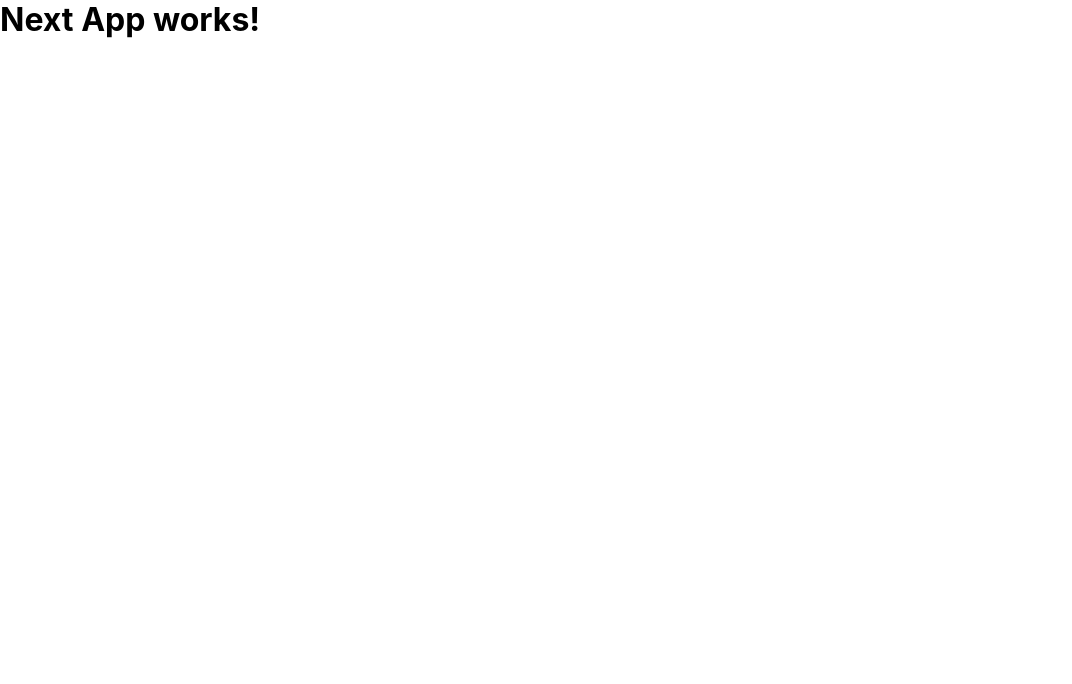
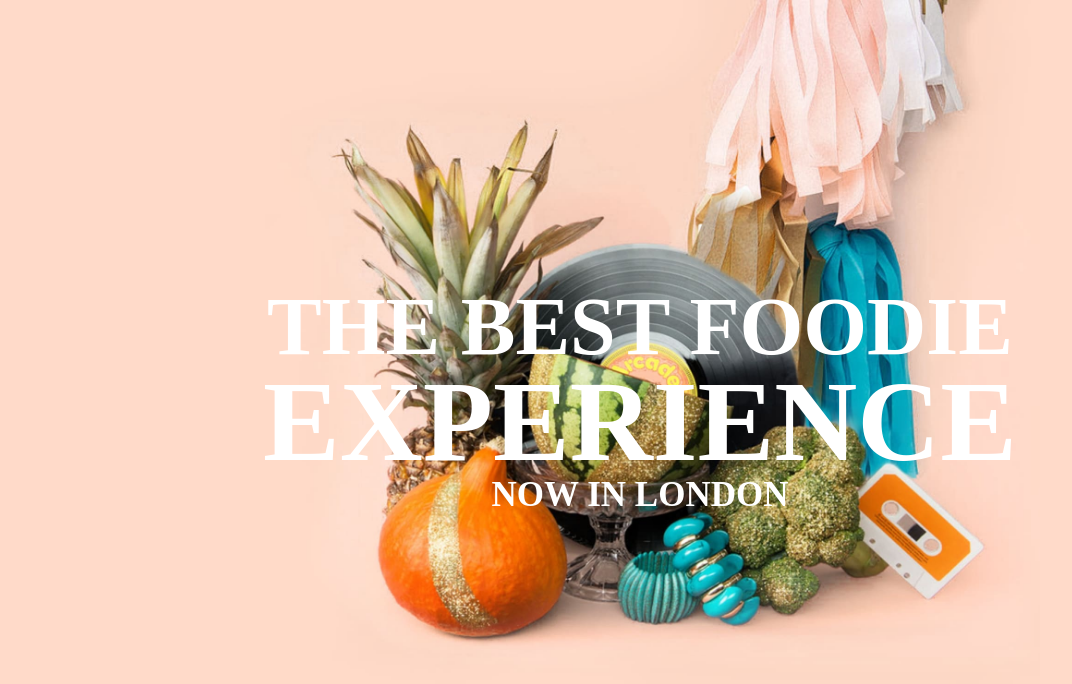
Before and after one commit to dhanukaperera/mintango-restaurant-nextjs, a Next.js app: page / in a window 1280 px wide. Shown: the top 684 px of the page, without its empty margins (0-1072 px from the left). Built offline with nearby package versions, Linux system fonts and the light colour scheme.

Commit message:
add hero section

```diff
--- a/pages/index.js
+++ b/pages/index.js
@@ -1,4 +1,5 @@
 import Head from "next/head";
+import HomeSection from "../sections/Home/HomeSection";
 
 export default function Home() {
 	return (
@@ -10,7 +11,7 @@ export default function Home() {
 			</Head>
 
 			<main>
-				<h1>Next App works!</h1>
+				<HomeSection />
 			</main>
 
 			<footer />
--- /dev/null
+++ b/sections/Home/HomeSection.jsx
@@ -0,0 +1,50 @@
+import React from "react";
+import styled from "styled-components";
+import Image from "next/image";
+
+const HomeSection = () => {
+	return (
+		<HomeSectionStyles>
+			<div>
+				<h2>THE BEST FOODIE</h2>
+				<h1>EXPERIENCE</h1>
+				<h3>NOW IN LONDON</h3>
+			</div>
+		</HomeSectionStyles>
+	);
+};
+
+export default HomeSection;
+
+const HomeSectionStyles = styled.div`
+	background: #ffdac9;
+	background-image: url("./hero.jpg");
+	background-repeat: no-repeat;
+	background-size: 100vh;
+	background-position: top;
+	height: 100vh;
+
+	display: flex;
+	justify-content: center;
+	align-items: center;
+
+	h1,
+	h2,
+	h3 {
+		color: #ffffff;
+		text-align: center;
+		letter-spacing: 0px;
+	}
+
+	h1 {
+		font: normal normal bold 115px/95px DIN Condensed;
+	}
+
+	h2 {
+		font: normal normal bold 82px/95px DIN Condensed;
+	}
+
+	h3 {
+		font: normal normal bold 35px/52px DIN Condensed;
+	}
+`;
--- a/theme/Theme.js
+++ b/theme/Theme.js
@@ -1,5 +1,7 @@
 export const theme = {
-	colors: {},
+	colors: {
+		primary: "#FFDAC9",
+	},
 
 	font: {
 		fontFamily:
```
Also changed, not shown: public/hero.jpg (added).
